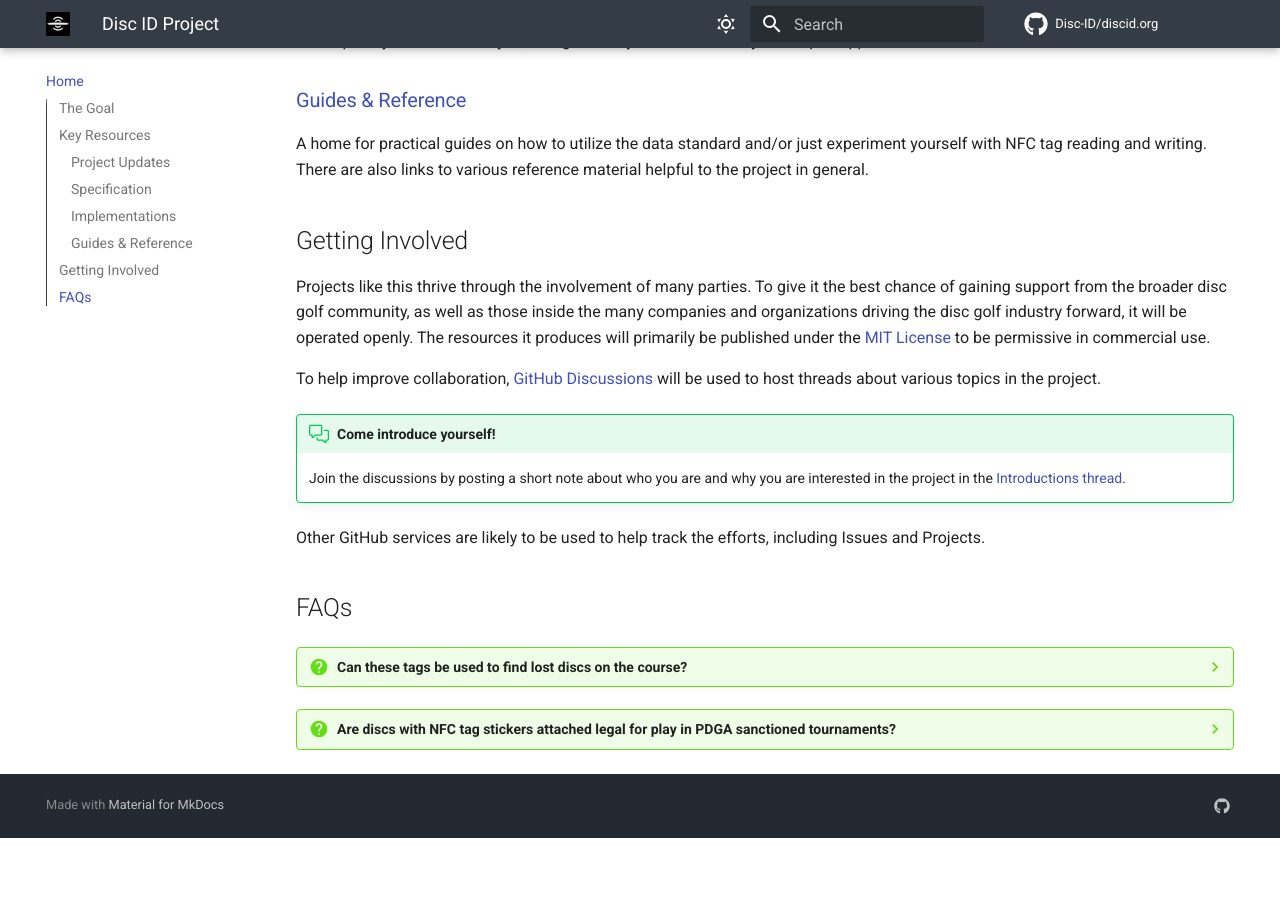
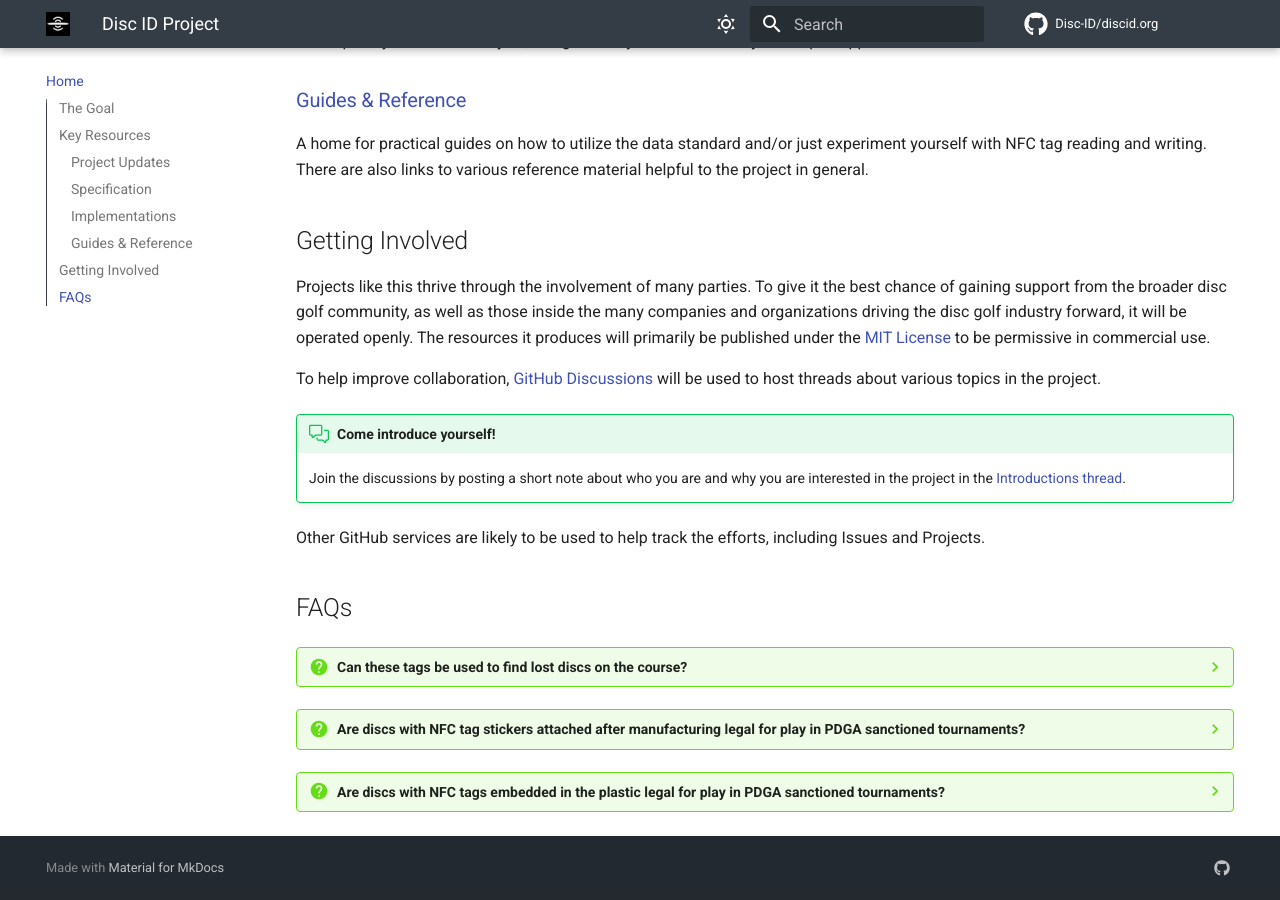
Before and after one commit to Disc-ID/discid.org, an MkDocs documentation site: the page built from docs/index.md, in a window 1280 px wide and 900 px high, scrolled down 1144 px. Built offline with MkDocs 1.6.1 and Material for MkDocs 9.7.7, drawn with Linux system fonts in a browser that asks for light colours; comment, search, counter and statistics services are not loaded; before the commit the page ends 1982 px from its top, so only the background shows below that.

Commit message:
Add FAQ about embedded tags

```diff
--- a/docs/index.md
+++ b/docs/index.md
@@ -48,5 +48,8 @@ Other GitHub services are likely to be used to help track the efforts, including
 ??? question "Can these tags be used to find lost discs on the course?"
 	No, the specifications call for the use of Near Field Communications (NFC) tags and are only readable from a couple inches away.
 
-??? question "Are discs with NFC tag stickers attached legal for play in PDGA sanctioned tournaments?"
+??? question "Are discs with NFC tag stickers attached after manufacturing legal for play in PDGA sanctioned tournaments?"
 	No, the PDGA does not allow the addition of any material to a disc which has a "detectable thickness such as paint" (see [rule 813.01.C.4 Illegal Disc](https://www.pdga.com/rules/official-rules-disc-golf/81301)) and given NFC tags have a detectable thickness, they would fall under this rule making the disc illegal for play.
+
+??? question "Are discs with NFC tags embedded in the plastic legal for play in PDGA sanctioned tournaments?"
+	Yes, according to the [PDGA Technical Standards](https://www.pdga.com/files/pdga-technical-standards_2021-01-20_0.pdf) in section 1.C.2, discs are to "be made of solid, non-magnetic plastic material, without any inflatable components. Electronic components may be embedded/inserted with none of its metal components externally exposed." The NFC tags can be embedded in plastic so none of the parts are exposed, and thus would be legal for PDGA play.
```
